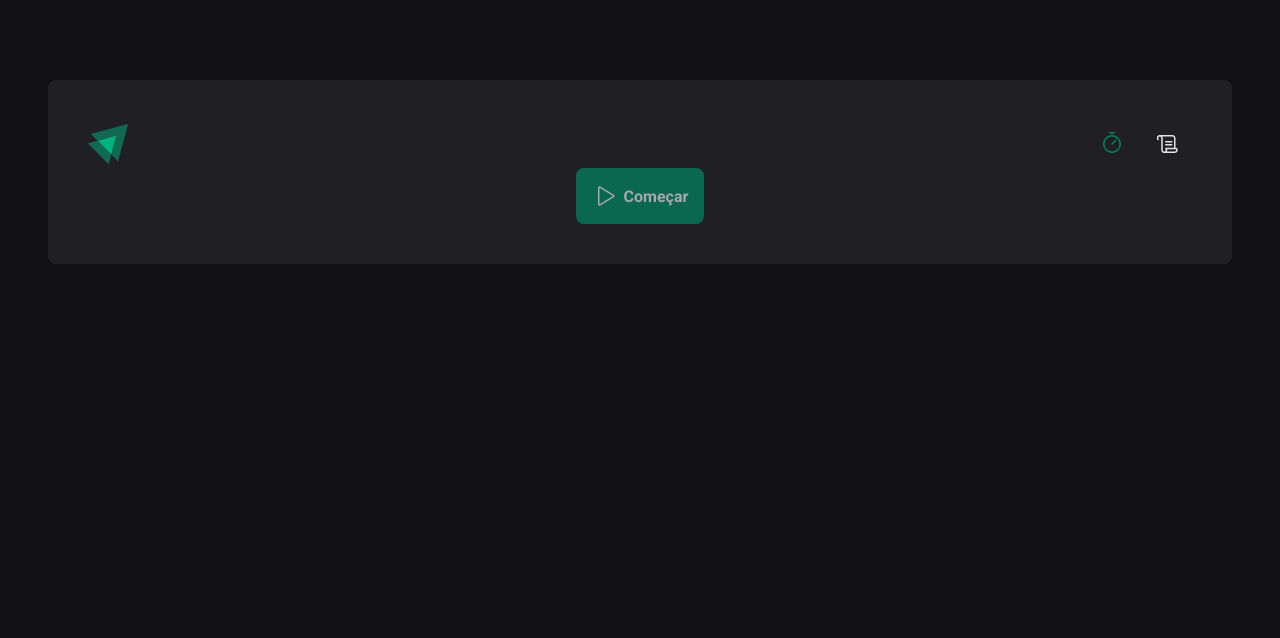
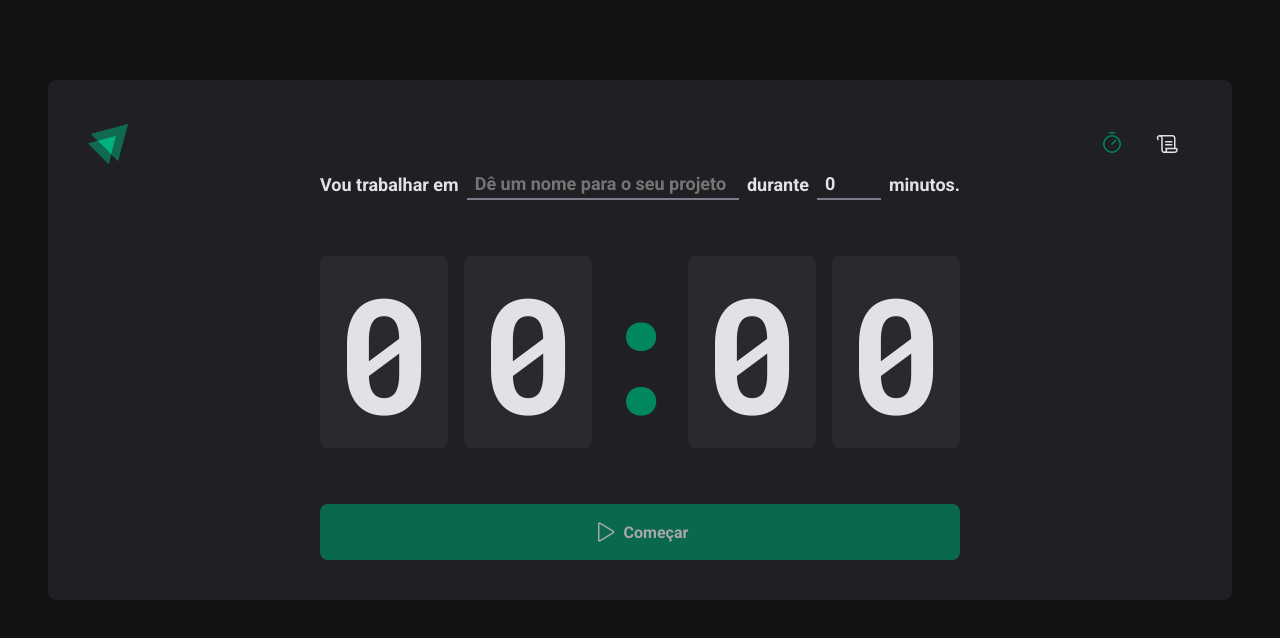
Before and after one commit to leodsmartins/ignite-timer, a React (Vite) app: page / in a window 1280 px wide. Shown: the top 638 px of the page. Built offline with nearby package versions, Linux system fonts and the light colour scheme.

Commit message:
Término da separação de componentes

```diff
--- a/src/pages/Home/components/Countdown/index.tsx
+++ b/src/pages/Home/components/Countdown/index.tsx
@@ -1,6 +1,52 @@
+import { differenceInSeconds } from "date-fns";
+import { useContext, useEffect } from "react";
+import { CyclesContext } from "../..";
 import { CountdownContainer, Divider } from "./styles";
 
 export function Countdown() {
+    const { activeCycle, activeCycleId, markCurrentCycleAsFineshed, amountSecondsPassed, setSecondsPassed } = useContext(CyclesContext);
+
+    const totalSeconds = activeCycle ? activeCycle.minutesAmount * 60 : 0;
+
+    useEffect(() => {
+        let interval: number;
+
+        if (activeCycle) {
+        interval = setInterval(() => {
+            const secondsDifference = differenceInSeconds(
+            new Date(),
+            activeCycle.startDate
+            );
+
+            if (secondsDifference >= totalSeconds) {
+            markCurrentCycleAsFineshed()
+            setSecondsPassed(totalSeconds);
+            clearInterval(interval);
+            } else {
+                setSecondsPassed(secondsDifference);
+            }
+        }, 1000);
+        }
+
+        return () => {
+        clearInterval(interval);
+        };
+    }, [activeCycle, totalSeconds, activeCycleId, markCurrentCycleAsFineshed, setSecondsPassed]);
+
+    const currentSeconds = activeCycle ? totalSeconds - amountSecondsPassed : 0;
+
+    const minutesAmount = Math.floor(currentSeconds / 60);
+    const secondsAmounts = currentSeconds % 60;
+
+    const minutes = String(minutesAmount).padStart(2, "0");
+    const seconds = String(secondsAmounts).padStart(2, "0");
+
+    useEffect(() => {
+        if (activeCycle) {
+            document.title = `${minutes}:${seconds}`;
+        }
+    }, [minutes, seconds, activeCycle]);
+
     return (
         <CountdownContainer>
             <span>{minutes[0]}</span>
@@ -9,5 +55,5 @@ export function Countdown() {
             <span>{seconds[0]}</span>
             <span>{seconds[1]}</span>
         </CountdownContainer>
-    )
+    );
     }
--- a/src/pages/Home/components/NewCycleForm/index.tsx
+++ b/src/pages/Home/components/NewCycleForm/index.tsx
@@ -1,7 +1,15 @@
+import { useContext } from "react";
+import { useFormContext } from "react-hook-form";
+import { CyclesContext } from "../..";
 import { FormContainer, MinutesAmountInput, TaskInput } from "./styles";
 
 
 export function NewCycleForm() {
+    const { activeCycle } = useContext(CyclesContext)
+    const { register } = useFormContext()
+
+
+
     return (
         <FormContainer>
                 <label htmlFor="task">Vou trabalhar em</label>
--- a/src/pages/Home/index.tsx
+++ b/src/pages/Home/index.tsx
@@ -1,30 +1,18 @@
 import { Play, Plus, Minus, HandPalm } from "phosphor-react";
-import { useForm } from "react-hook-form";
+import { FormProvider, useForm } from "react-hook-form";
 import { zodResolver } from "@hookform/resolvers/zod";
 import * as zod from "zod";
-import { differenceInSeconds, startOfDay } from "date-fns";
+
 
 import {
     HomeContainer,
-    FormContainer,
-    CountdownContainer,
-    Divider,
     StartCountdownButton,
     StopCountdownButton,
-    TaskInput,
-    MinutesAmountInput,
     } from "./styles";
-import { useEffect, useInsertionEffect, useState } from "react";
 
-const newCycleFormValidationSchema = zod.object({
-    task: zod.string().min(1, "Informe a tarefa"),
-    minutesAmount: zod
-        .number()
-        .min(5, "O ciclo precisa ser no mínimo de 60 minutos")
-        .max(60, "O ciclo precisa ser no máximo de 60 minutos"),
-    });
-
-type NewCycleFormData = zod.infer<typeof newCycleFormValidationSchema>;
+import { createContext, useEffect, useState } from "react";
+import { NewCycleForm } from "./components/NewCycleForm";
+import { Countdown } from "./components/Countdown";
 
 interface Cycle {
     id: string;
@@ -35,12 +23,32 @@ interface Cycle {
     finishedDate?: Date;
     }
 
+interface CyclesContextType {
+    activeCycle: Cycle | undefined;
+    activeCycleId: string | null;
+    amountSecondsPassed: number;
+    markCurrentCycleAsFineshed: () => void;
+    setSecondsPassed: (seconds: number) => void;
+    }
+
+export const CyclesContext = createContext({} as CyclesContextType);
+
+const newCycleFormValidationSchema = zod.object({
+    task: zod.string().min(1, "Informe a tarefa"),
+    minutesAmount: zod
+        .number()
+        .min(5, "O ciclo precisa ser no mínimo de 5 minutos.")
+        .max(60, "O ciclo precisa ser no máximo de 60 minutos."),
+});
+
+    type NewCycleFormData = zod.infer<typeof newCycleFormValidationSchema>;
+
 export function Home() {
     const [cycles, setCycles] = useState<Cycle[]>([]);
-    const [activeCycleId, setActiveCycleId] = useState<string | null>();
+    const [activeCycleId, setActiveCycleId] = useState<string | null>(null);
     const [amountSecondsPassed, setAmountSecondsPassed] = useState(0);
 
-    const { register, handleSubmit, watch, reset } = useForm<NewCycleFormData>({
+    const newCycleForm = useForm<NewCycleFormData>({
         resolver: zodResolver(newCycleFormValidationSchema),
         defaultValues: {
         task: "",
@@ -48,21 +56,15 @@ export function Home() {
         },
     });
 
+    const { handleSubmit, watch, reset } = newCycleForm;
+
     const activeCycle = cycles.find((cycle) => cycle.id === activeCycleId);
 
-    const totalSeconds = activeCycle ? activeCycle.minutesAmount * 60 : 0;
+    function setSecondsPassed(seconds: number) {
+        setAmountSecondsPassed(seconds);
+    }
 
-    useEffect(() => {
-    let interval: number;
-
-    if (activeCycle) {
-        interval = setInterval(() => {
-            const secondsDifference = differenceInSeconds(
-            new Date(),
-            activeCycle.startDate
-            );
-
-            if (secondsDifference >= totalSeconds) {
+    function markCurrentCycleAsFineshed() {
         setCycles((state) =>
         state.map((cycle) => {
             if (cycle.id === activeCycleId) {
@@ -72,21 +74,7 @@ export function Home() {
             }
         })
         );
-            setAmountSecondsPassed(totalSeconds);
-            clearInterval(interval);
-            } else {
-            setAmountSecondsPassed(secondsDifference);
     }
-        }, 1000);
-        }
-
-        return () => {
-        clearInterval(interval);
-        };
-    }, [activeCycle, totalSeconds, activeCycleId]);
-
-    const task = watch("task");
-    const isSubmitDisabled = !task;
 
     function handleCreateNewCycle(data: NewCycleFormData) {
         const id = String(new Date().getTime());
@@ -119,23 +107,26 @@ export function Home() {
         setActiveCycleId(null);
     }
 
-    const currentSeconds = activeCycle ? totalSeconds - amountSecondsPassed : 0;
-
-    const minutesAmount = Math.floor(currentSeconds / 60);
-    const secondsAmounts = currentSeconds % 60;
-
-    const minutes = String(minutesAmount).padStart(2, "0");
-    const seconds = String(secondsAmounts).padStart(2, "0");
-
-    useEffect(() => {
-        document.title = `${minutes}:${seconds}`;
-    }, [minutes, seconds]);
+    const task = watch("task");
+    const isSubmitDisabled = !task;
 
     return (
         <HomeContainer>
         <form onSubmit={handleSubmit(handleCreateNewCycle)} action="">
-
-
+            <CyclesContext.Provider
+            value={{
+                activeCycle,
+                activeCycleId,
+                markCurrentCycleAsFineshed,
+                amountSecondsPassed,
+                setSecondsPassed,
+            }}
+            >
+            <FormProvider {...newCycleForm}>
+                <NewCycleForm />
+            </FormProvider>
+            <Countdown />
+            </CyclesContext.Provider>
 
             {activeCycle ? (
             <StopCountdownButton onClick={handleInterruptCycle} type="button">
```
Lines whose indentation alone changed are shown as unchanged.
